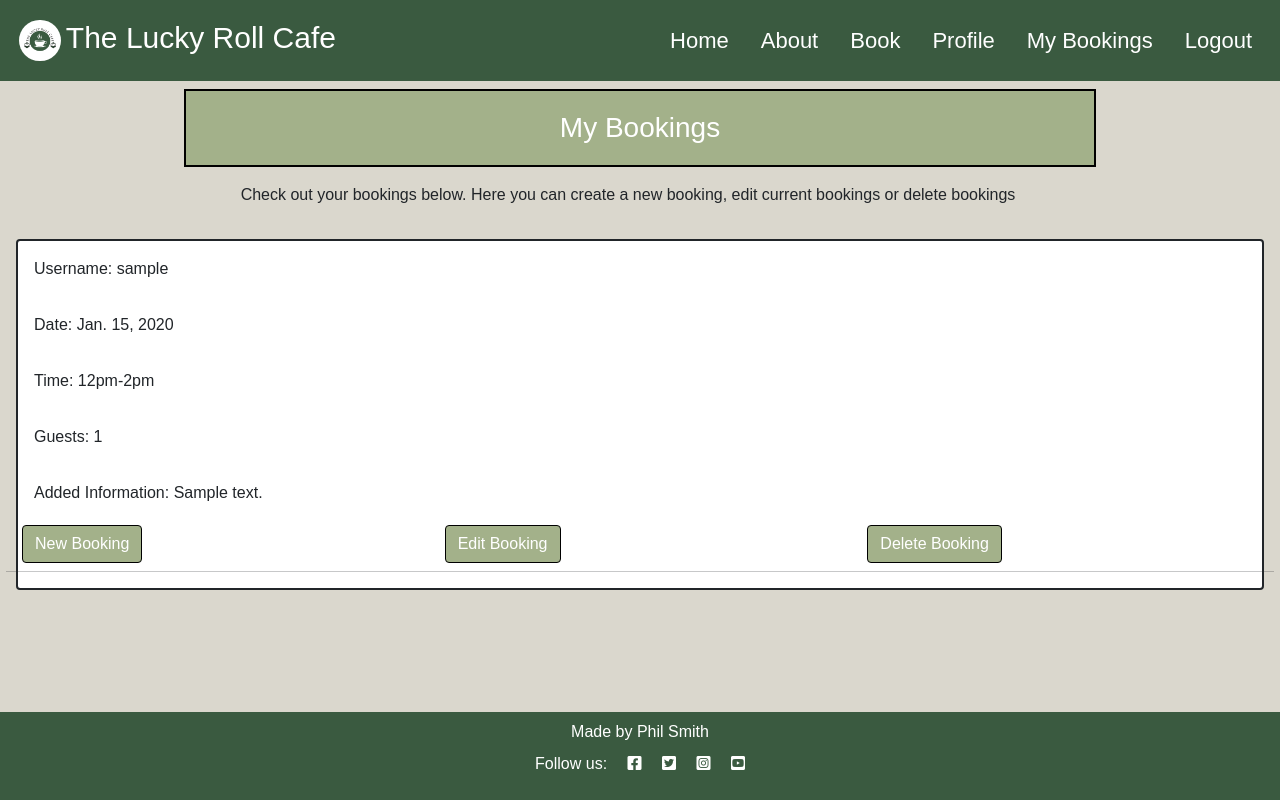
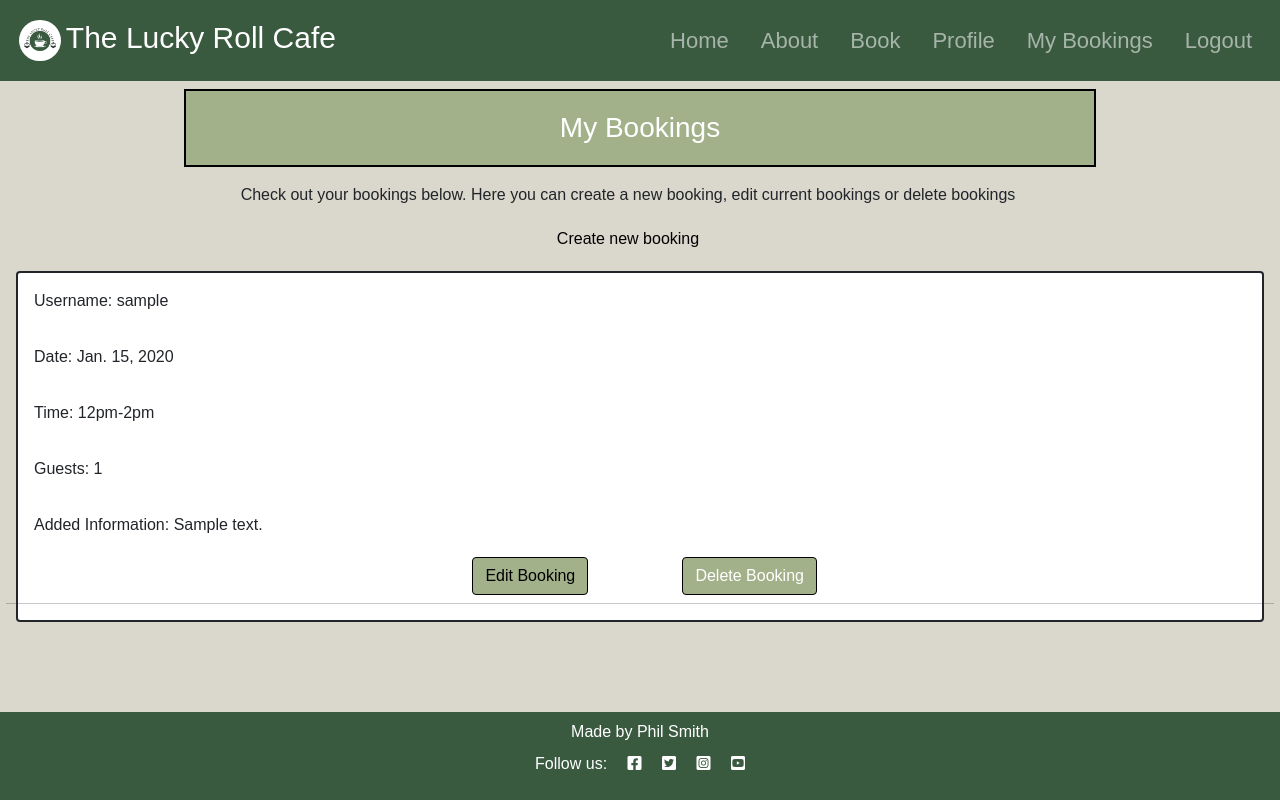
Before and after one commit to smithphil88/the_lucky_roll_cafe, a Django app: page /my_bookings/ in a window 1280 px wide. Run offline with Django 5.2, Linux system fonts and the light colour scheme; a user stored in the database is signed in; tables that the repository leaves empty hold one stand-in row (values such as "Sample post"); some web fonts are replaced.

Commit message:
fix to some buttons being inside anchor tags

```diff
--- a/static/css/style.css
+++ b/static/css/style.css
@@ -128,7 +128,7 @@ img {
 }
 
 .nav-link {
-    color: white!important;
+    color: white;
     font-size: 22px;
 }
 
@@ -139,7 +139,7 @@ img {
 }
 
 .nav-link:hover {
-    color:#DAD7CD;
+    color:#DAD7CD
 }
 
 .nav-link:focus {
@@ -159,6 +159,10 @@ img {
 .link:hover {
     color: black;
     text-decoration: underline;
+}
+
+.book-link {
+    color: #fff;
 }
 
 .hero-image-1 {
--- a/table_booking/templates/book.html
+++ b/table_booking/templates/book.html
@@ -5,7 +5,7 @@
 
 {% block content %}
 {% if user.is_authenticated %}
-<body>
+
     <section class="container mb-1 content-wrap">
         <div class="jumbotron-fluid about-title mt-2">
             <h1>Book your table</h1>
@@ -32,6 +32,6 @@
         </div>
     </div>
 </section>
-</body>
+
 {% endif %}
 {% endblock %}
--- a/table_booking/templates/edit_booking.html
+++ b/table_booking/templates/edit_booking.html
@@ -8,7 +8,7 @@
 
 
 {% block content %}
-<body>
+
     <section class="content-wrap">
         <div class="row">
             <div class="jumbotron-fluid about-title mt-2">
@@ -29,7 +29,7 @@
             </div>
         </div>
     </section>
-</body>
+
 
 
 {% endblock content %}
--- a/table_booking/templates/my_bookings.html
+++ b/table_booking/templates/my_bookings.html
@@ -8,19 +8,28 @@
 
 
 {% block content %}
-<body>
+
     <section class="content-wrap">
         <div class="row">
             <div class="jumbotron-fluid about-title mt-2">
                 <h3 class="mb-0">My Bookings</h3>
             </div>
+            {% if user_bookings %}
+
             <div class="row">
                 <p class="d-flex justify-content-center mt-3">Check out your bookings below. Here you can create a new booking, edit current bookings or delete bookings</p>
+                <div class="col m-1 center">
+                    <a href="{% url 'book' %}" class="link" aria-label="create new booking">
+                        Create new booking</a>
+                </div>
             </div>
         </div>
         <div class="m-3">
             <div class="card border">
+
+
                 {% for booking in user_bookings %}
+
                 <p class="m-3">Username: {{booking.user}}</p>
                 <p class="m-3">Date: {{booking.booking_date}}</p>
                 <p class="m-3">Time: {{booking.time}}</p>
@@ -28,17 +37,13 @@
                 <p class="m-3">Added Information: {{booking.additional_message}}</p>
 
                 <div class="row d-flex justify-content-center">
-                    <div class="col m-1">
-                        <a href="{% url 'book' %}">
-                            <button type="button" class="btn">New Booking</button></a>
+                    <div class="col-2 center m-1">
+                        <a href="{% url 'edit_my_bookings' booking.slug %}" class=" btn link">
+                            Edit Booking</a>
                     </div>
-                    <div class="col m-1">
-                        <a href="{% url 'edit_my_bookings' booking.slug %}">
-                            <button type="button" class="btn">Edit Booking</button></a>
-                    </div>
-                    <div class="col m-1">
-                        <button type="button" class=" btn btn-danger" data-bs-toggle="modal" data-bs-target="#deletebooking">Delete Booking</button>
-                        <div class="modal modal-no-margin fade" id="deletebooking" tabindex="-1" aria-labelledby="DeleteModalLabel" aria-hidden="true">
+                    <div class=" col-2 center m-1">
+                        <button type="button" class=" btn btn-danger" data-bs-toggle="modal" data-bs-target="#deletebooking-{{booking.id}}">Delete Booking</button>
+                        <div class="modal modal-no-margin fade" id="deletebooking-{{booking.id}}" tabindex="-1" aria-labelledby="DeleteModalLabel" aria-hidden="true">
                             <div class="modal-dialog modal-dialog-scrollable modal-dialog-centered modal-fullscreen modal-no-margin">
                                 <div class="modal-content col modal-no-margin">
                                     <div class="modal-header d-flex justify-content-center">
@@ -50,7 +55,7 @@
                                         <p class="font-white emphasised m-5">This will delete this booking?</p>
                                         <div class="row d-flex justify-content-center">
                                             <a href="{% url 'deletebooking' booking.slug %}">
-                                                <button type="button" class="btn btn-danger">Yes, delete</button>
+                                                Yes, delete
                                             </a>
                                             <div class="col-lg-3">
                                                 <button type="button" class="btn m-5" data-bs-dismiss="modal">No, cancel!</button>
@@ -63,10 +68,18 @@
                     </div>
                     <hr class="mt-1">
                     {% endfor %}
+                    {% else %}
+                    <div class="center mt-5">
+                        <p>There are no bookings yet, click below to make one.</p>
+                        <a href="{% url 'book' %}" class="link" aria-label="create new booking">
+                            Create New Booking</a>
+                    </div>
+
+                    {% endif %}
                 </div>
             </div>
         </div>
     </section>
-</body>
+
 
 {% endblock content %}
--- a/table_booking/templates/my_profile.html
+++ b/table_booking/templates/my_profile.html
@@ -8,7 +8,7 @@
 
 
 {% block content %}
-<body>
+
     <section class="content-wrap">
         <div class="container">
             <div class="row">
@@ -35,7 +35,6 @@
                     </div>
                     <div>
                         <button type="button" class=" btn btn-danger px-3 mt-2 mb-2" data-bs-toggle="modal" data-bs-target="#delete">Delete account</button>
-
                         <div class="modal modal-no-margin fade" id="delete" tabindex="-1" aria-labelledby="DeleteModalLabel" aria-hidden="true">
                             <div class="modal-dialog modal-dialog-scrollable modal-dialog-centered modal-fullscreen modal-no-margin">
                                 <div class="modal-content col modal-no-margin">
@@ -65,6 +64,6 @@
             </div>
         </div>
     </section>
-</body>
+
 
 {% endblock content %}
--- a/templates/base.html
+++ b/templates/base.html
@@ -23,8 +23,7 @@
 </head>
 
 <body class="d-flex flex-column bg-color">
-
-    <!-- Navigation -->
+    <header>
         <nav class="navbar navbar-dark navbar-expand-lg">
             <div class="container-fluid">
                 <div class="col-4">
@@ -59,7 +58,7 @@
                                 href="{% url 'my_bookings' %}">My Bookings</a>
                             </li>
                             <li class="nav-item p-2">
-                            <a class="nav-link {% if request.path == logout_url %}active{% endif %}" class="test" aria-current="page" href="{% url 'account_logout' %}">Logout</a>
+                                <a class="nav-link {% if request.path == logout_url %}active{% endif %}" aria-current="page" href="{% url 'account_logout' %}">Logout</a>
                             </li>
 
                             {% else %}
@@ -75,6 +74,8 @@
                 </div>
             </div>
         </nav>
+
+    </header>
 
     {% if messages %}
 
```
Also changed, not shown: table_booking/forms.py (+13 -1 lines), table_booking/templates/about.html (+3 -6 lines). Lines whose indentation alone changed are shown as unchanged.
